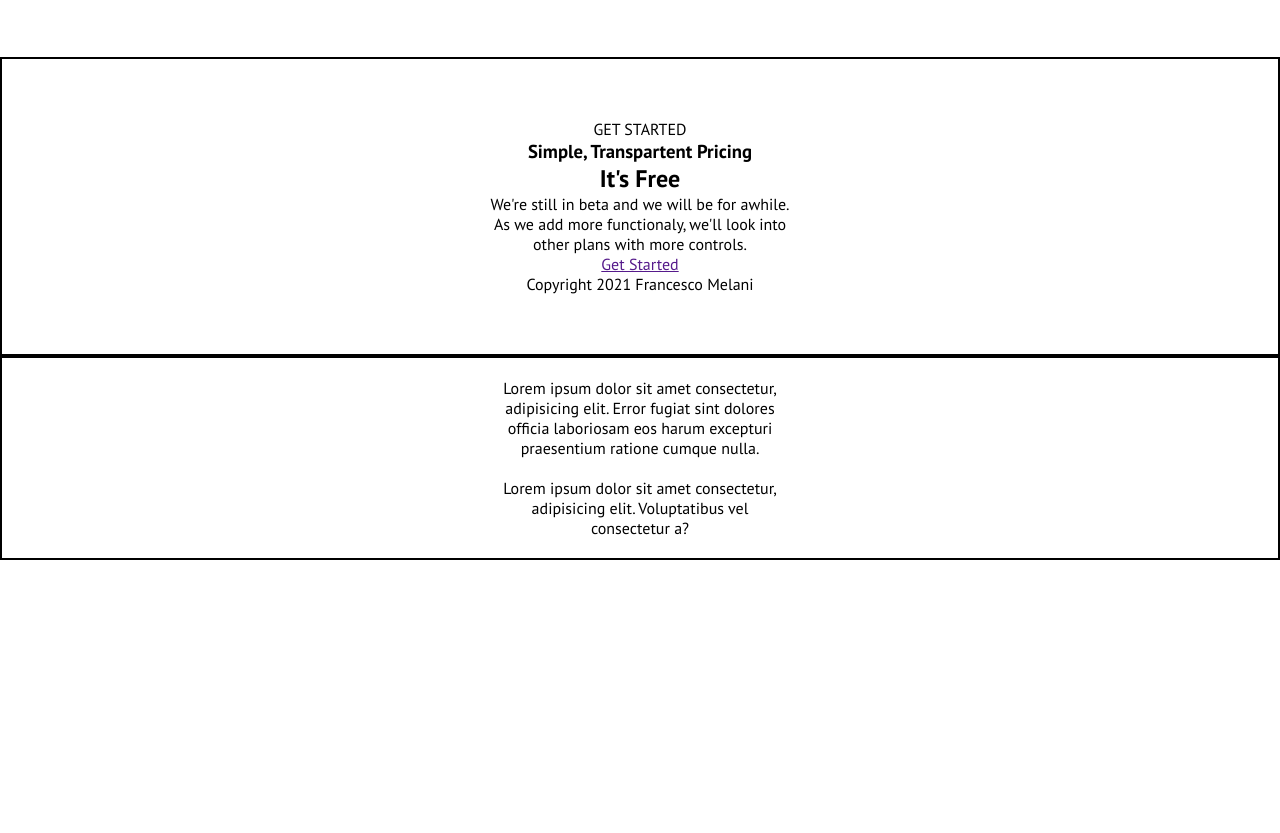
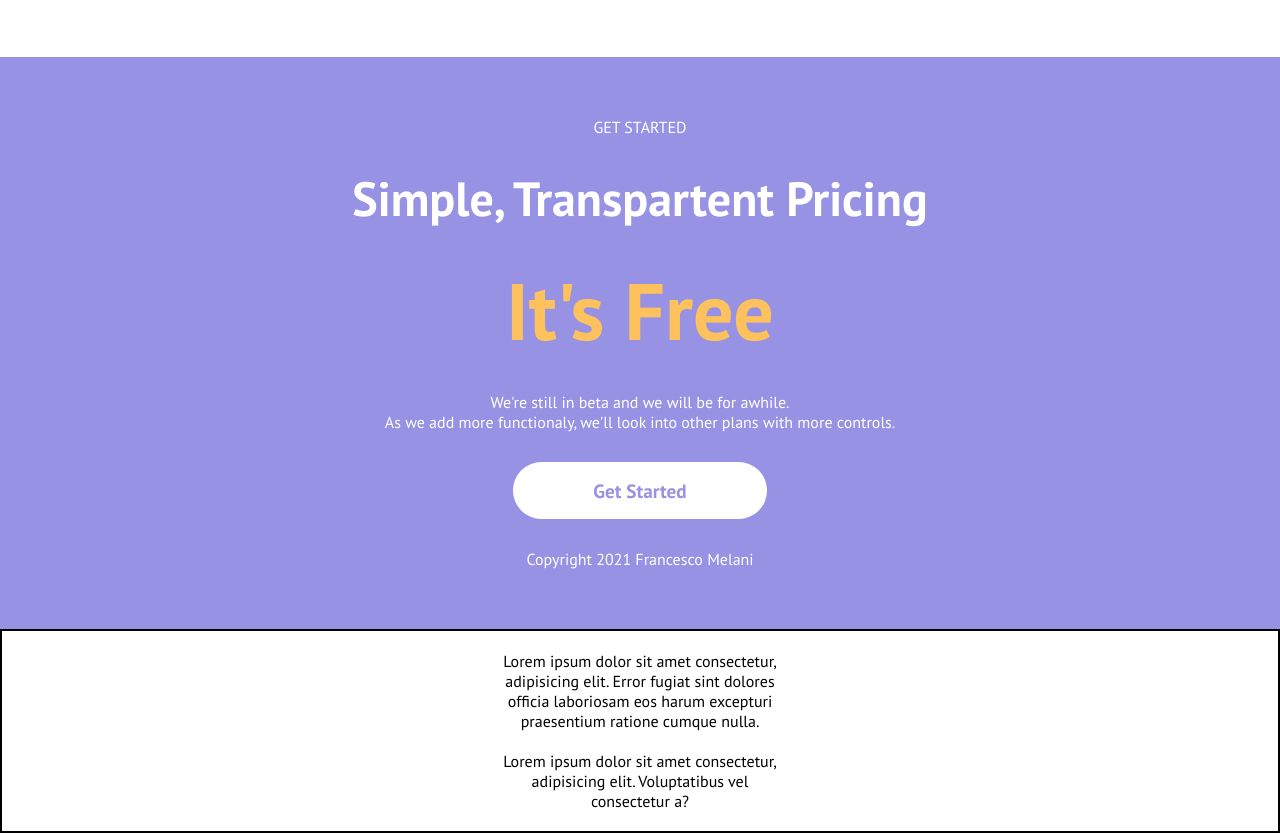
Before and after one commit to FRANCO1357/htmlcss-responsive-layout, a plain HTML site: page index.html in a window 1280 px wide. Shown: the part 4849-5682 px from the top of the page. Before the commit the page ends 5409 px from the top, so only its background shows below. Drawn offline with Linux system fonts and the light colour scheme.

Commit message:
add get started

```diff
--- a/css/desktop-style.css
+++ b/css/desktop-style.css
@@ -190,7 +190,7 @@
 
 
 #get-started .container{
-    width: 300px;
+    width: 600px;
 }
 
 /* footer */
--- a/css/style.css
+++ b/css/style.css
@@ -337,10 +337,33 @@ nav ul{
 /* get started */
 
 #get-started{
-    padding-top: 80px;
-    border: 2px solid black;
+    background-color: #9792E3;
     padding: 60px 30px;
     text-align: center;
+    color: white;
+}
+
+#get-started h3{
+    font-size: 2.2rem;
+    margin: 30px 0;
+}
+
+#get-started h2{
+    color: #FDC15E;
+    font-size: 4rem;
+    margin-bottom: 30px;
+}
+
+#get-started a{
+    font-weight: 700;
+    font-size: 1.2rem;
+    display: inline-block;
+    text-decoration: none;
+    color: #9792E3;
+    background-color: white;
+    padding: 1rem 5rem;
+    border-radius: 50px;
+    margin: 30px 0;
 }
 
 /* footer */
--- a/css/tablet-style.css
+++ b/css/tablet-style.css
@@ -78,7 +78,16 @@
 /* get started */
 
 #get-started .container{
-    width: 400px;
+    width: 600px;
+}
+
+#get-started h3{
+    font-size: 3rem;
+}
+
+
+#get-started h2{
+    font-size: 5rem;
 }
 
 /* footer */
```
